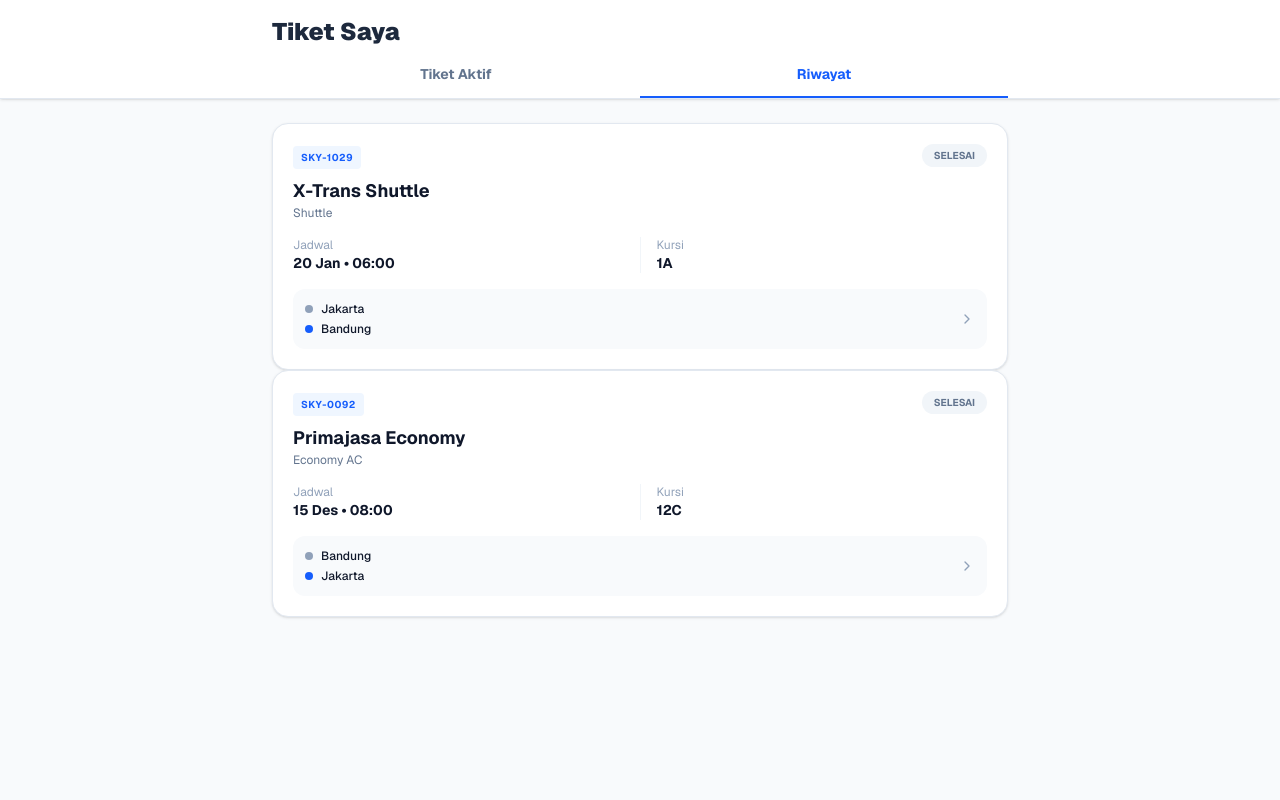
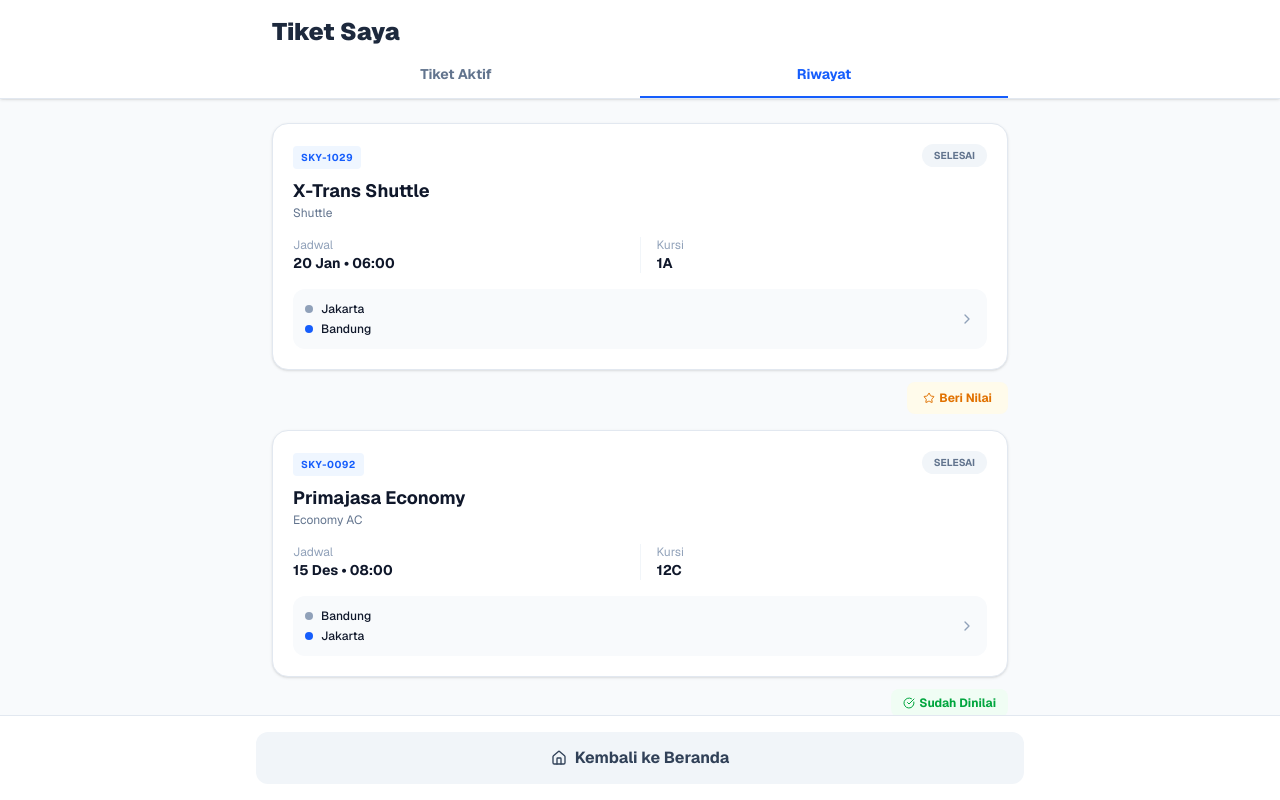
Before and after one commit to doaesque/skybus, a Next.js app: page /my-tickets in a window 1280 px wide. Both pictures are taken after a click on the button "Riwayat". Shown: the top 800 px of the page. Built offline with nearby package versions, Linux system fonts and the light colour scheme.

Commit message:
feat(my-tickets): implement rating modal and 'back to home' navigation

```diff
--- a/src/app/my-tickets/page.tsx
+++ b/src/app/my-tickets/page.tsx
@@ -3,22 +3,107 @@
 import React, { useState } from 'react';
 import Link from 'next/link';
 import { BUS_DATA } from '@/constants/data';
-import { Clock, MapPin, Calendar, ChevronRight, Ticket } from 'lucide-react';
+import { MapPin, Calendar, ChevronRight, Ticket, Home, Star, X, CheckCircle } from 'lucide-react';
 
-export default function MyOrdersPage() {
+// --- MODAL RATING ---
+const RatingModal = ({ isOpen, onClose, onSubmit }: { isOpen: boolean; onClose: () => void; onSubmit: (rating: number, review: string) => void }) => {
+  const [rating, setRating] = useState(0);
+  const [review, setReview] = useState("");
+  const [hover, setHover] = useState(0);
+
+  if (!isOpen) return null;
+
+  return (
+    <div className="fixed inset-0 z-50 flex items-center justify-center p-4 bg-slate-900/60 backdrop-blur-sm animate-in fade-in">
+      <div className="bg-white dark:bg-slate-900 w-full max-w-sm rounded-3xl p-6 shadow-2xl border border-slate-200 dark:border-slate-800 relative">
+        <button onClick={onClose} className="absolute top-4 right-4 p-1 hover:bg-slate-100 dark:hover:bg-slate-800 rounded-full transition">
+          <X className="w-5 h-5 text-slate-400" />
+        </button>
+
+        <h3 className="text-xl font-black mb-1 text-center">Beri Penilaian</h3>
+        <p className="text-slate-500 text-xs text-center mb-6">Bagaimana pengalaman perjalananmu?</p>
+
+        {/* Star Input */}
+        <div className="flex justify-center gap-2 mb-6">
+          {[1, 2, 3, 4, 5].map((star) => (
+            <button
+              key={star}
+              onClick={() => setRating(star)}
+              onMouseEnter={() => setHover(star)}
+              onMouseLeave={() => setHover(rating)}
+              className="transition transform hover:scale-110 focus:outline-none"
+            >
+              <Star
+                className={`w-8 h-8 ${star <= (hover || rating) ? 'fill-amber-400 text-amber-400' : 'text-slate-300 dark:text-slate-700'}`}
+              />
+            </button>
+          ))}
+        </div>
+
+        {/* Review Text */}
+        <textarea
+          value={review}
+          onChange={(e) => setReview(e.target.value)}
+          placeholder="Tulis ulasan Anda di sini (opsional)..."
+          className="w-full p-3 rounded-xl bg-slate-50 dark:bg-slate-800 border border-slate-200 dark:border-slate-700 text-sm focus:ring-2 focus:ring-blue-600 outline-none mb-4 resize-none h-24"
+        />
+
+        <button
+          onClick={() => onSubmit(rating, review)}
+          disabled={rating === 0}
+          className="w-full bg-blue-600 hover:bg-blue-700 disabled:bg-slate-300 disabled:cursor-not-allowed text-white py-3 rounded-xl font-bold transition shadow-lg"
+        >
+          Kirim Penilaian
+        </button>
+      </div>
+    </div>
+  );
+};
+
+export default function MyTicketsPage() {
   const [activeTab, setActiveTab] = useState<'active' | 'history'>('active');
 
-  // Dummy Data Riwayat
-  const myTickets = [
-    { id: 'SKY-8821', busId: '1', date: '2026-02-12', status: 'active', seats: '3A, 3B' },
-    { id: 'SKY-1029', busId: '4', date: '2026-01-20', status: 'completed', seats: '1A' },
-    { id: 'SKY-0092', busId: '3', date: '2025-12-15', status: 'completed', seats: '12C' },
-  ];
+  // State untuk Modal Rating
+  const [showRatingModal, setShowRatingModal] = useState(false);
+  const [selectedTicketId, setSelectedTicketId] = useState<string | null>(null);
+
+  // Dummy Data Riwayat (Sekarang pakai State agar bisa di-update visualnya)
+  const [myTickets, setMyTickets] = useState([
+    { id: 'SKY-8821', busId: '1', date: '2026-02-12', status: 'active', seats: '3A, 3B', isRated: false },
+    { id: 'SKY-1029', busId: '4', date: '2026-01-20', status: 'completed', seats: '1A', isRated: false }, // Belum dinilai
+    { id: 'SKY-0092', busId: '3', date: '2025-12-15', status: 'completed', seats: '12C', isRated: true },  // Sudah dinilai
+  ]);
 
   const filteredTickets = myTickets.filter(t => activeTab === 'active' ? t.status === 'active' : t.status === 'completed');
 
+  // Handle Buka Modal
+  const openRating = (ticketId: string) => {
+    setSelectedTicketId(ticketId);
+    setShowRatingModal(true);
+  };
+
+  // Handle Submit Rating
+  const handleSubmitRating = (rating: number, review: string) => {
+    // Update state lokal untuk menandai tiket sudah dinilai
+    setMyTickets(prev => prev.map(ticket =>
+      ticket.id === selectedTicketId ? { ...ticket, isRated: true } : ticket
+    ));
+
+    setShowRatingModal(false);
+    // Di sini bisa tambahkan logika API call ke backend
+    // alert(`Terima kasih! Rating: ${rating}, Review: ${review}`);
+  };
+
   return (
-    <div className="min-h-screen bg-slate-50 dark:bg-slate-950 font-sans pb-20">
+    <div className="min-h-screen bg-slate-50 dark:bg-slate-950 font-sans pb-24">
+
+      {/* Modal Component */}
+      <RatingModal
+        isOpen={showRatingModal}
+        onClose={() => setShowRatingModal(false)}
+        onSubmit={handleSubmitRating}
+      />
+
       <div className="bg-white dark:bg-slate-900 shadow-sm border-b border-slate-200 dark:border-slate-800 sticky top-0 z-10">
           <div className="max-w-3xl mx-auto px-4 py-4">
               <h1 className="text-2xl font-black text-slate-800 dark:text-white">Tiket Saya</h1>
@@ -56,8 +141,9 @@ export default function MyOrdersPage() {
               filteredTickets.map((ticket) => {
                   const bus = BUS_DATA.find(b => b.id === ticket.busId) || BUS_DATA[0];
                   return (
-                      <Link href={`/eticket?busId=${ticket.busId}&date=${ticket.date}&seats=${ticket.seats}`} key={ticket.id}>
-                          <div className="bg-white dark:bg-slate-900 rounded-2xl border border-slate-200 dark:border-slate-800 p-5 hover:border-blue-300 transition shadow-sm group">
+                      <div key={ticket.id} className="relative group">
+                        <Link href={`/eticket?busId=${ticket.busId}&date=${ticket.date}&seats=${ticket.seats}&source=history`} className="block">
+                            <div className="bg-white dark:bg-slate-900 rounded-2xl border border-slate-200 dark:border-slate-800 p-5 hover:border-blue-300 transition shadow-sm">
                                 <div className="flex justify-between items-start mb-4">
                                     <div>
                                         <span className="text-[10px] font-bold bg-blue-50 text-blue-600 px-2 py-1 rounded mb-2 inline-block uppercase tracking-wider">{ticket.id}</span>
@@ -95,10 +181,41 @@ export default function MyOrdersPage() {
                                 </div>
                             </div>
                         </Link>
+
+                        {/* TOMBOL BERI NILAI (Hanya di tab history & belum dinilai) */}
+                        {activeTab === 'history' && (
+                            <div className="mt-3 flex justify-end">
+                                {!ticket.isRated ? (
+                                    <button
+                                        onClick={(e) => { e.preventDefault(); openRating(ticket.id); }}
+                                        className="text-xs font-bold text-amber-600 bg-amber-50 hover:bg-amber-100 px-4 py-2 rounded-lg transition flex items-center gap-1"
+                                    >
+                                        <Star className="w-3 h-3" /> Beri Nilai
+                                    </button>
+                                ) : (
+                                    <span className="text-xs font-bold text-green-600 bg-green-50 px-3 py-1.5 rounded-lg flex items-center gap-1 cursor-default">
+                                        <CheckCircle className="w-3 h-3" /> Sudah Dinilai
+                                    </span>
+                                )}
+                            </div>
+                        )}
+                      </div>
                   );
               })
           )}
       </div>
+
+      {/* TOMBOL KEMBALI KE BERANDA (Fixed Bottom) */}
+      <div className="fixed bottom-0 left-0 w-full bg-white dark:bg-slate-900 border-t border-slate-200 dark:border-slate-800 p-4 z-20">
+          <div className="max-w-3xl mx-auto">
+            <Link href="/">
+                <button className="w-full bg-slate-100 dark:bg-slate-800 text-slate-700 dark:text-slate-300 py-3.5 rounded-xl font-bold hover:bg-slate-200 dark:hover:bg-slate-700 transition flex items-center justify-center gap-2">
+                    <Home className="w-4 h-4" /> Kembali ke Beranda
+                </button>
+            </Link>
+          </div>
+      </div>
+
     </div>
   );
 }
```
Lines whose indentation alone changed are shown as unchanged.
